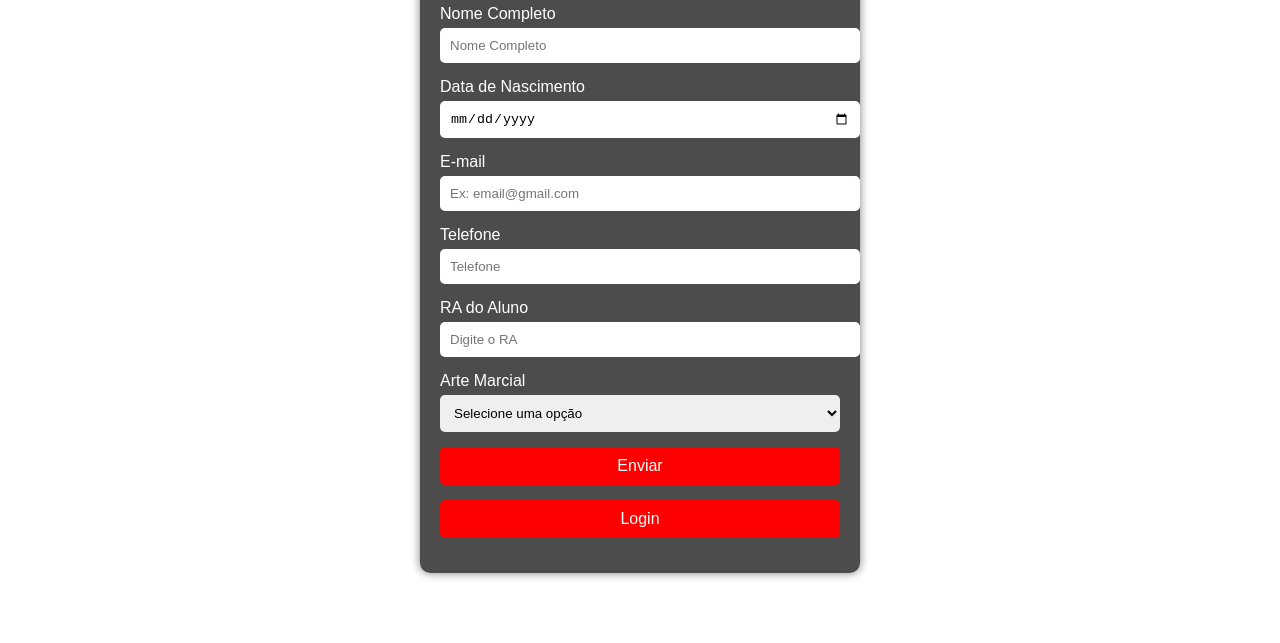
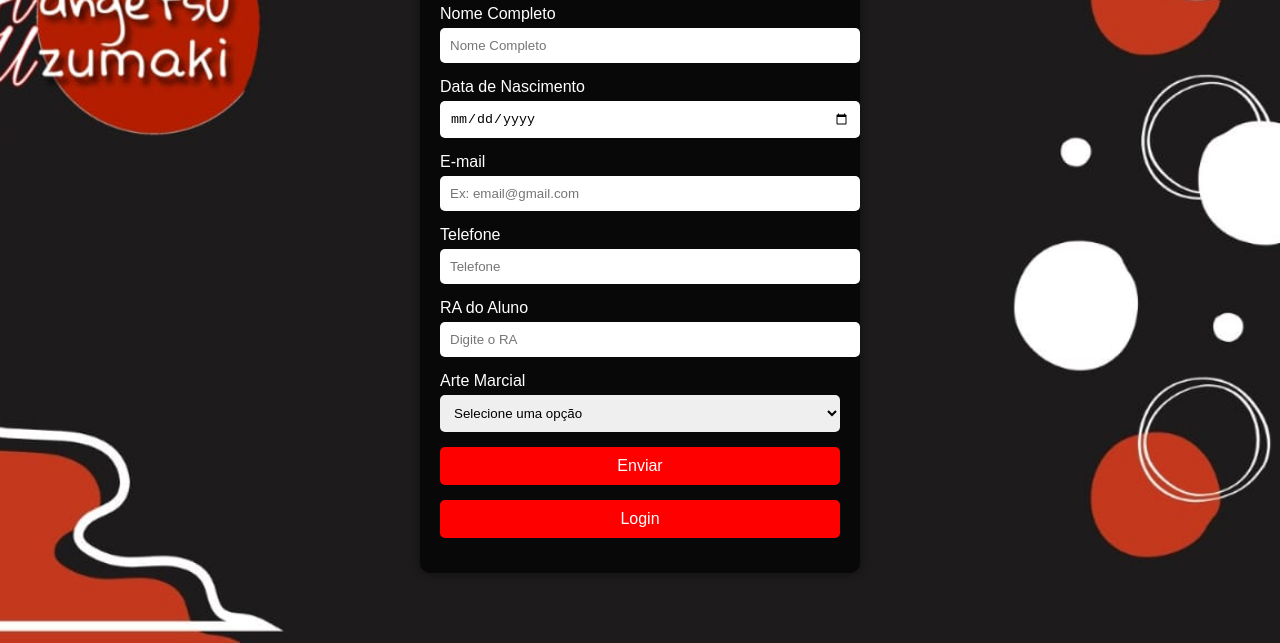
Before and after one commit to helio000/web-projeto2, a website: page cadastro_Aula_Capoeira.html in a window 1280 px wide. Shown: the part 157-800 px from the top of the page. Drawn offline with Linux system fonts and the light colour scheme.

Commit message:
Update cadastro_Aula_Capoeira.html

```diff
--- a/cadastro_Aula_Capoeira.html
+++ b/cadastro_Aula_Capoeira.html
@@ -6,7 +6,7 @@
   <link rel="stylesheet" href="style1.css">
   <title>Cadastro</title>
 </head>
-<body style="background-image: url('fotos/fundo-principal.png'); background-size: cover; margin: 0;">
+<body style="background-image: url('fotos/fundoInfo.png'); background-size: cover; margin: 0;">
 
   <form id="formulario" class="box-form">
     <div class="form">
```
